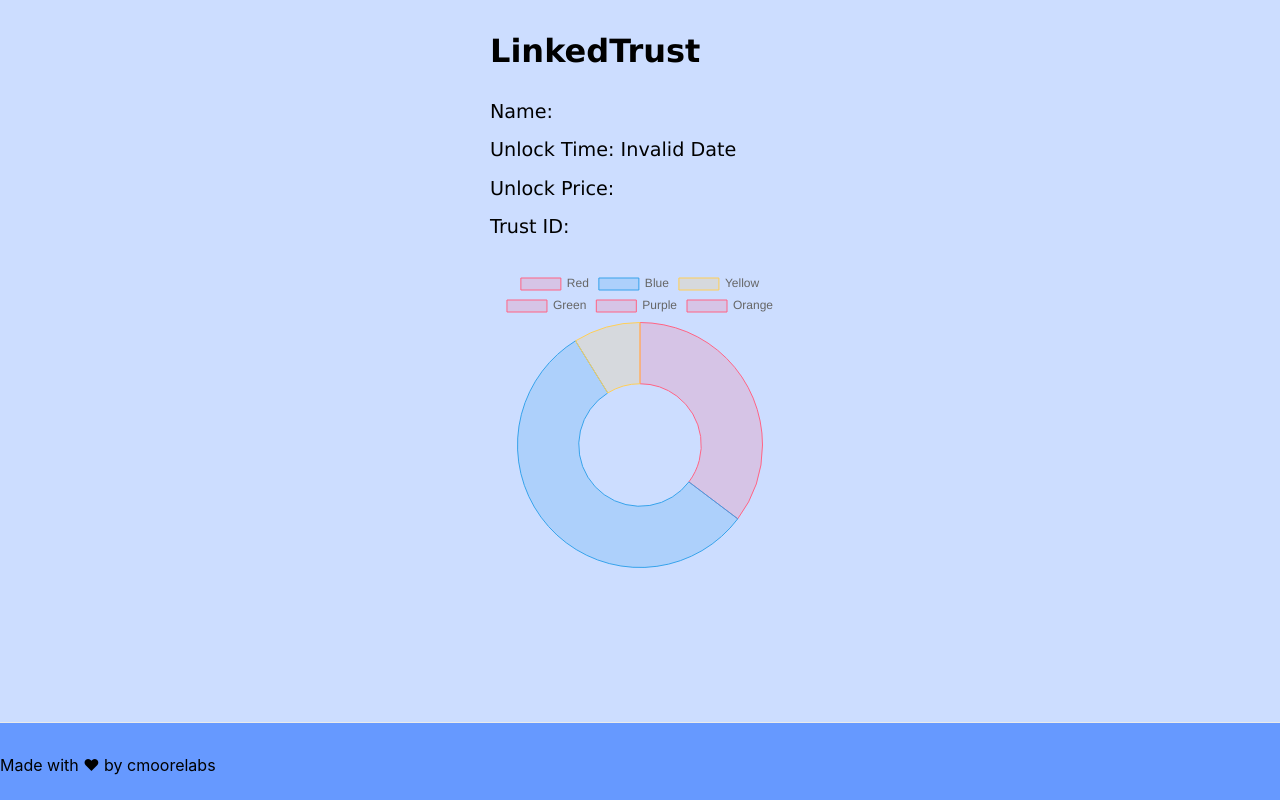
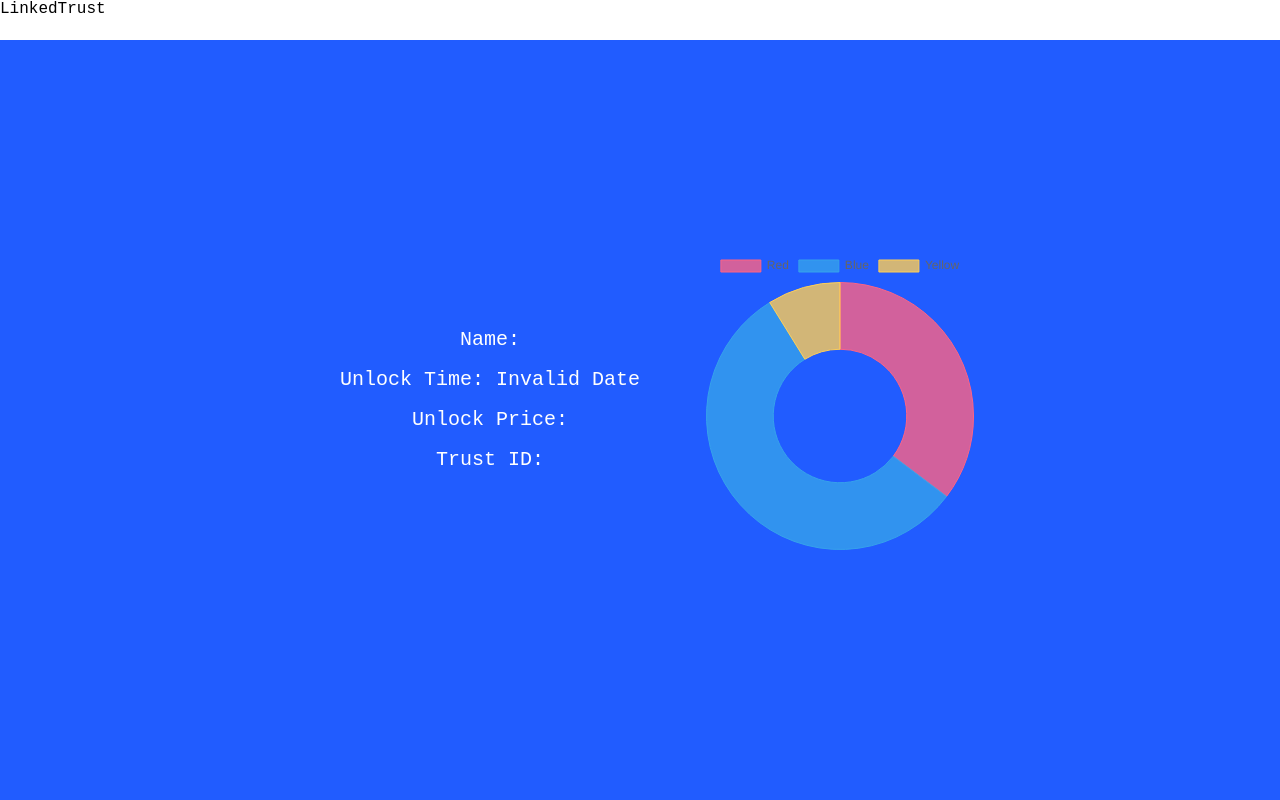
Before and after one commit to cmooredev/Linked-Trust, a Next.js app in the folder my-app/: page /trust in a window 1280 px wide. Shown: the top 800 px of the page. Built offline with nearby package versions, Linux system fonts and the light colour scheme.

Commit message:
removed auth users

```diff
--- /dev/null
+++ b/my-app/components/Layout.js
@@ -0,0 +1,43 @@
+import React from "react";
+
+const headerStyle = {
+  backgroundColor: "white",
+  color: "black",
+  width: "100%",
+  height: "5vh",
+  fontFamily: "Apple Chancery, Monaca, monospace"
+};
+
+const Header = () => {
+  return (
+  <header style={headerStyle}>
+    <a href="/">LinkedTrust</a>
+  </header>);
+};
+
+const footerStyle = {
+  backgroundColor: "#215cff",
+  color: "black",
+  width: "100%",
+  height: "5vh",
+  textAlign: "center",
+  fontFamily: "Apple Chancery, Monaca, monospace"
+};
+
+const Footer = () => {
+  return (<footer style={footerStyle}>
+    Made with &#10084; by cmoorelabs
+  </footer>);
+};
+
+const Layout = props => (
+  <div className="Layout">
+    <Header />
+    <div className="Content">
+      {props.children}
+    </div>
+    <Footer />
+  </div>
+);
+
+export default Layout;
--- a/my-app/constants/index.js
+++ b/my-app/constants/index.js
@@ -1,4 +1,4 @@
-export const LINKED_TRUST_CONTRACT_ADDRESS = "0x25d1567B903FC5b91127316e070c08125e2693f2";
+export const LINKED_TRUST_CONTRACT_ADDRESS = "0x3a2333e545F02F2C6fdb0526611625A062A40010";
 export const abi = [
     {
       "inputs": [],
@@ -22,50 +22,6 @@ export const abi = [
         }
       ],
       "name": "NewBeneficiary",
-      "type": "event"
-    },
-    {
-      "anonymous": false,
-      "inputs": [
-        {
-          "indexed": false,
-          "internalType": "uint256",
-          "name": "trustID",
-          "type": "uint256"
-        },
-        {
-          "indexed": false,
-          "internalType": "bool",
-          "name": "vote",
-          "type": "bool"
-        },
-        {
-          "indexed": false,
-          "internalType": "address",
-          "name": "authorizedUser",
-          "type": "address"
-        }
-      ],
-      "name": "NewProposalVote",
-      "type": "event"
-    },
-    {
-      "anonymous": false,
-      "inputs": [
-        {
-          "indexed": false,
-          "internalType": "uint256",
-          "name": "trustID",
-          "type": "uint256"
-        },
-        {
-          "indexed": false,
-          "internalType": "address",
-          "name": "beneficiary",
-          "type": "address"
-        }
-      ],
-      "name": "NewProposedBeneficiary",
       "type": "event"
     },
     {
@@ -113,6 +69,12 @@ export const abi = [
           "internalType": "uint256",
           "name": "amount",
           "type": "uint256"
+        },
+        {
+          "indexed": false,
+          "internalType": "uint256",
+          "name": "trustValue",
+          "type": "uint256"
         }
       ],
       "name": "TrustFunded",
@@ -158,16 +120,6 @@ export const abi = [
           "internalType": "uint256",
           "name": "_unlockPrice",
           "type": "uint256"
-        },
-        {
-          "internalType": "address",
-          "name": "_authorizedOne",
-          "type": "address"
-        },
-        {
-          "internalType": "address",
-          "name": "_authorizedTwo",
-          "type": "address"
         }
       ],
       "name": "createNewTrust",
@@ -186,30 +138,6 @@ export const abi = [
       "name": "fundTrust",
       "outputs": [],
       "stateMutability": "payable",
-      "type": "function"
-    },
-    {
-      "inputs": [
-        {
-          "internalType": "uint256",
-          "name": "_trustID",
-          "type": "uint256"
-        }
-      ],
-      "name": "getTrustAuthorizedUsers",
-      "outputs": [
-        {
-          "internalType": "address",
-          "name": "",
-          "type": "address"
-        },
-        {
-          "internalType": "address",
-          "name": "",
-          "type": "address"
-        }
-      ],
-      "stateMutability": "view",
       "type": "function"
     },
     {
@@ -314,42 +242,6 @@ export const abi = [
           "type": "uint256"
         }
       ],
-      "name": "proposeBeneficiary",
-      "outputs": [],
-      "stateMutability": "payable",
-      "type": "function"
-    },
-    {
-      "inputs": [
-        {
-          "internalType": "uint256",
-          "name": "_trustID",
-          "type": "uint256"
-        },
-        {
-          "internalType": "bool",
-          "name": "vote",
-          "type": "bool"
-        }
-      ],
-      "name": "setAuthorizedUserApprovalOrDenial",
-      "outputs": [],
-      "stateMutability": "payable",
-      "type": "function"
-    },
-    {
-      "inputs": [
-        {
-          "internalType": "address",
-          "name": "_beneficiary",
-          "type": "address"
-        },
-        {
-          "internalType": "uint256",
-          "name": "_trustID",
-          "type": "uint256"
-        }
-      ],
       "name": "setBeneficiary",
       "outputs": [],
       "stateMutability": "payable",
@@ -397,37 +289,9 @@ export const abi = [
           "internalType": "address",
           "name": "creator",
           "type": "address"
-        },
-        {
-          "internalType": "address",
-          "name": "authorizedOne",
-          "type": "address"
-        },
-        {
-          "internalType": "address",
-          "name": "authorizedTwo",
-          "type": "address"
-        },
-        {
-          "internalType": "address",
-          "name": "proposedBeneficiary",
-          "type": "address"
         }
       ],
       "stateMutability": "view",
-      "type": "function"
-    },
-    {
-      "inputs": [
-        {
-          "internalType": "uint256",
-          "name": "_trustID",
-          "type": "uint256"
-        }
-      ],
-      "name": "withdraw",
-      "outputs": [],
-      "stateMutability": "nonpayable",
       "type": "function"
     },
     {
--- a/my-app/pages/_app.js
+++ b/my-app/pages/_app.js
@@ -1,7 +1,13 @@
 import '../styles/globals.css'
+import Layout from '../components/Layout'
 
 function MyApp({ Component, pageProps }) {
-  return <Component {...pageProps} />
+
+  return (
+    <Layout>
+      <Component {...pageProps} />
+    </Layout>
+  )
 }
 
 export default MyApp
--- a/my-app/pages/trust.js
+++ b/my-app/pages/trust.js
@@ -13,11 +13,9 @@ ChartJS.register(ArcElement, Tooltip, Legend);
 export default function Trust() {
   const router = useRouter();
 
-  const {trust_name, unlock_time, unlock_price, auth_one, auth_two, trust_id} = router.query;
-  console.log(`ok here we are ${unlock_time}`)
+  const {trust_name, unlock_time, unlock_price, trust_id} = router.query;
   let unlock_unix_timestamp = +unlock_time;
   let date = new Date(unlock_unix_timestamp);
-  console.log(date.toLocaleString());
 
   //connect wallet
   const [walletConnected, setWalletConnected] = useState(false);
@@ -45,18 +43,28 @@ export default function Trust() {
     return web3Provider;
   };
 
+  const connectWallet = async () => {
+    try {
+      await getProviderOrSigner();
+      setWalletConnected(true);
+
+    } catch (err) {
+      console.error(err);
+    }
+  };
+
 
   const renderChart = () => {
     const data = {
-        labels: ['Red', 'Blue', 'Yellow', 'Green', 'Purple', 'Orange'],
+        labels: ['Red', 'Blue', 'Yellow'],
         datasets: [
           {
             label: '# of Votes',
             data: [12, 19, 3],
             backgroundColor: [
-              'rgba(255, 99, 132, 0.2)',
-              'rgba(54, 162, 235, 0.2)',
-              'rgba(255, 206, 86, 0.2)',
+              'rgba(255, 99, 132, 0.8)',
+              'rgba(54, 162, 235, 0.8)',
+              'rgba(255, 206, 86, 0.8)',
             ],
             borderColor: [
               'rgba(255, 99, 132, 1)',
@@ -68,7 +76,46 @@ export default function Trust() {
         ],
       };
 
-      return (<Doughnut data={data}/>);
+      return (
+
+        <div>
+          <Head>
+            <title>LinkedTrust</title>
+            <meta name="description" content="Decentralized Trust" />
+            <link rel="icon" href="/favicon.ico" />
+          </Head>
+          <div className={styles.main}>
+            <div className={styles.intro}>
+              <div className={styles.description}>
+                <p>Name: {trust_name}</p>
+                <p>Unlock Time: {date.toLocaleString()}</p>
+                <p>Unlock Price: {unlock_price}</p>
+                <p>Trust ID: {trust_id}</p>
+              </div>
+            </div>
+            <div>
+              <Doughnut data={data} className="styles.data"/>
+            </div>
+          </div>
+        </div>
+
+      );
+
+
+      // if (!walletConnected) {
+      //   if (loading) {
+      //     return <div className={styles.loading}><h2>Creating New Trust...</h2></div>;
+      //   } else {
+      //
+      //   }
+      // } else {
+      //   return (
+      //     <button onClick={connectWallet} className={styles.button}>
+      //       Connect your wallet
+      //     </button>
+      //   );
+      // }
+
   };
 
   return (
@@ -80,21 +127,10 @@ export default function Trust() {
     </Head>
     <div className={styles.main}>
       <div>
-        <h1 className={styles.title}>LinkedTrust</h1>
-        <div className={styles.description}>
-          <p>Name: {trust_name}</p>
-          <p>Unlock Time: {date.toLocaleString()}</p>
-          <p>Unlock Price: {unlock_price}</p>
-          <p>Trust ID: {trust_id}</p>
-        </div>
         {renderChart()}
         <canvas id="chart"></canvas>
       </div>
     </div>
-
-    <footer className={styles.footer}>
-      Made with &#10084; by cmoorelabs
-    </footer>
   </div>
   );
 };
--- a/my-app/styles/Home.module.css
+++ b/my-app/styles/Home.module.css
@@ -4,9 +4,31 @@
   flex-direction: row;
   justify-content: center;
   align-items: center;
-  font-family: Verdana, Monaca, monospace;
-  background-color: #ccddff;
+  font-family: 'Apple Chancery', Monaca, monospace;
+  background-color: #215cff;
   color: black;
+}
+
+.loading {
+  color: white;
+  font-size: 2rem;
+  text-align: center;
+}
+
+.card {
+  background-color: #edf2fc;
+  border-radius: 5px;
+  box-shadow: 0 4px 8px 0 rgba(0,0,0,0.2);
+  transition: 0.3s;
+  margin: 50px;
+}
+
+.card:hover {
+  box-shadow: 0 8px 16px 0 rgba(0,0,0,0.2);
+}
+
+.formcontainer {
+  padding: 20px 20px;
 }
 
 .form {
@@ -16,36 +38,54 @@
 
 .label {
   grid-column: 1/2;
-  margin: 4px;
+  margin: 10px;
 }
 
 .input, .button {
-  grid-column: 2 /3;
+  grid-column: 2 / 3;
   width: 250px;
-  margin: 4px;
+  margin: 10px;
+}
+
+.intro {
+  text-align: center;
+  margin: 50px;
 }
 
 .address {
   width: 400px;
+  margin: 10px;
+}
+
+.header {
+  font-family: 'Apple Chancery', Monaca, monospace;
+  display: flex;
+  padding: 1.2rem 0;
+  border-top: 1px solid #eaeaea;
+  background-color: #edf2fc;
+  color: black;
 }
 
 .footer {
+  font-family: 'Apple Chancery', Monaca, monospace;
+  justify-content: center;
   display: flex;
-  padding: 2rem 0;
+  padding: 1.2rem 0;
   border-top: 1px solid #eaeaea;
-  background-color: #6699ff;
+  background-color: #edf2fc;
   color: black;
 }
 
 .title {
-  font-size: 2rem;
-  margin: 2rem 0;
+  font-size: 3rem;
+  margin-bottom: 0;
+  color: white;
 }
 
 .description {
   line-height: 1;
-  margin: 2rem 0;
-  font-size: 1.2rem;
+  font-size: 1.25rem;
+  color: white;
 }
 
 .buttonDiv {
@@ -53,10 +93,10 @@
   justify-content: center;
 }
 
-.submit {
+.button {
   grid-column: 1/1;
   border-radius: 4px;
-  background-color: blue;
+  background-color: black;
   border: none;
   color: #ffffff;
   font-size: 15px;
@@ -74,3 +114,37 @@
     align-items: center;
   }
 }
+
+@media (max-width: 700px) {
+  .main {
+    flex-direction: column;
+    justify-content: center;
+    align-items: center;
+  }
+
+  .card {
+    width: 100%;
+  }
+
+  .label {
+    grid-column: 1/1;
+    margin: 10px;
+  }
+
+  .input, .button {
+    width: 250px;
+    margin: 10px;
+  }
+}
+
+@media (max-width: 550px) {
+  .main {
+    width: 100%;
+  }
+  .form {
+    grid-template-columns: 100px 1fr;
+  }
+  .address {
+    width: 100%;
+  }
+}
```
Also changed, not shown: my-app/pages/index.js (+28 -39 lines), 1 other file (tests, documents, lock files or other folders).
